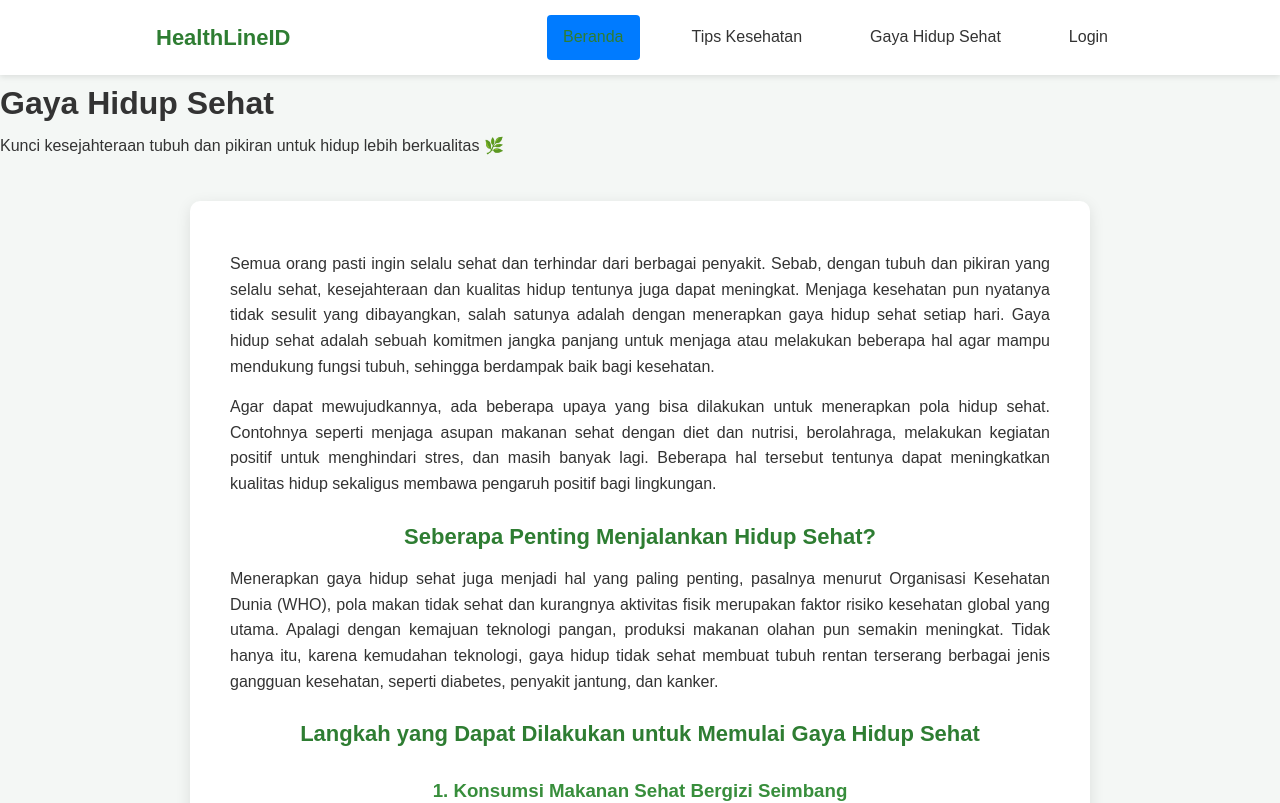
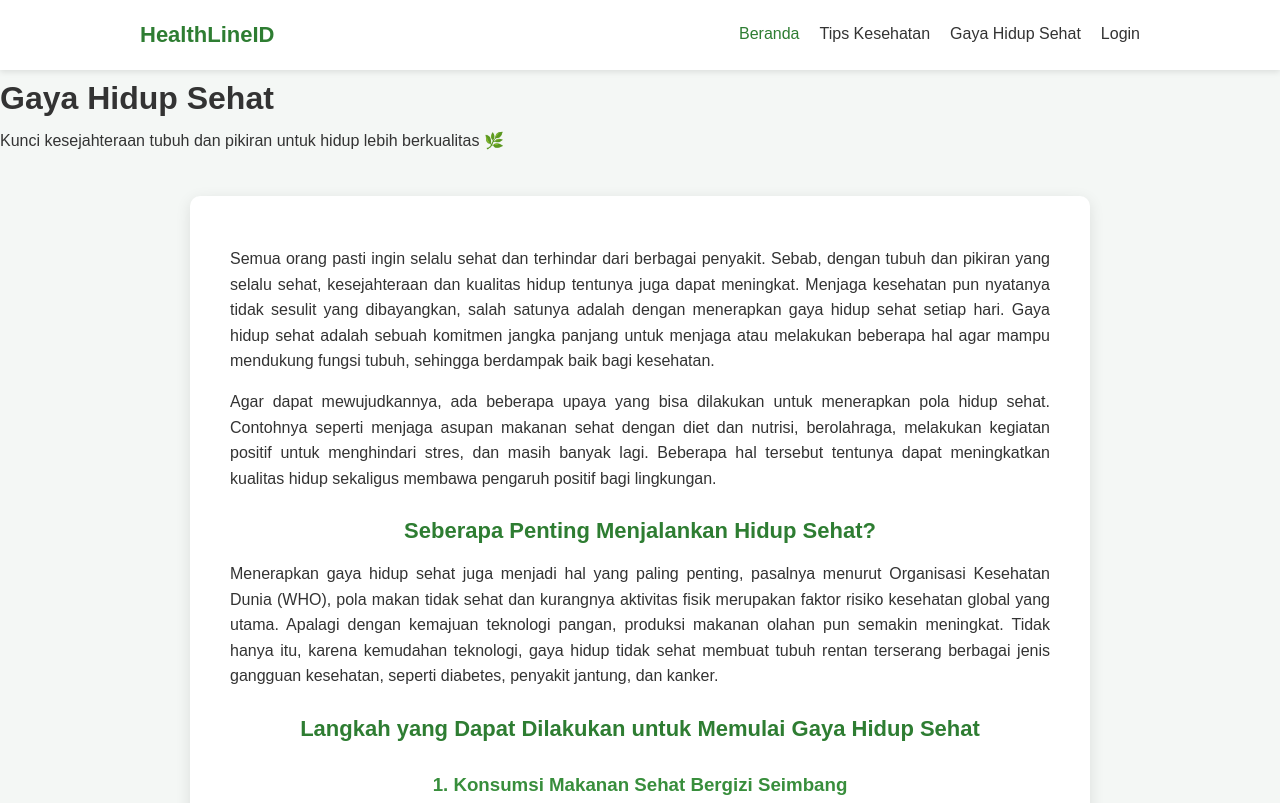
Before and after one commit to ruyss327/healthlineid_react, a React (Vite) app: page /lifestyle in a window 1280 px wide. Shown: the top 803 px of the page. Built offline with nearby package versions, Linux system fonts and the light colour scheme.

Commit message:
Update Navbar.css

```diff
--- a/src/components/Navbar.css
+++ b/src/components/Navbar.css
@@ -16,7 +16,7 @@
 .logo {
   font-size: 1.5rem;
   font-weight: bold;
-  color: #007bff;
+  color: #2e7d32; /* Mengubah warna logo agar sesuai dengan tema hijau */
   text-decoration: none;
 }
 
@@ -35,6 +35,6 @@
 
 .nav-links a:hover,
 .nav-links a.active {
-  background-color: #007bff;
+  background-color: #2e7d32; /* Mengubah warna aktif/hover ke hijau tema */
   color: white;
 }
```
Lines whose indentation alone changed are shown as unchanged.
